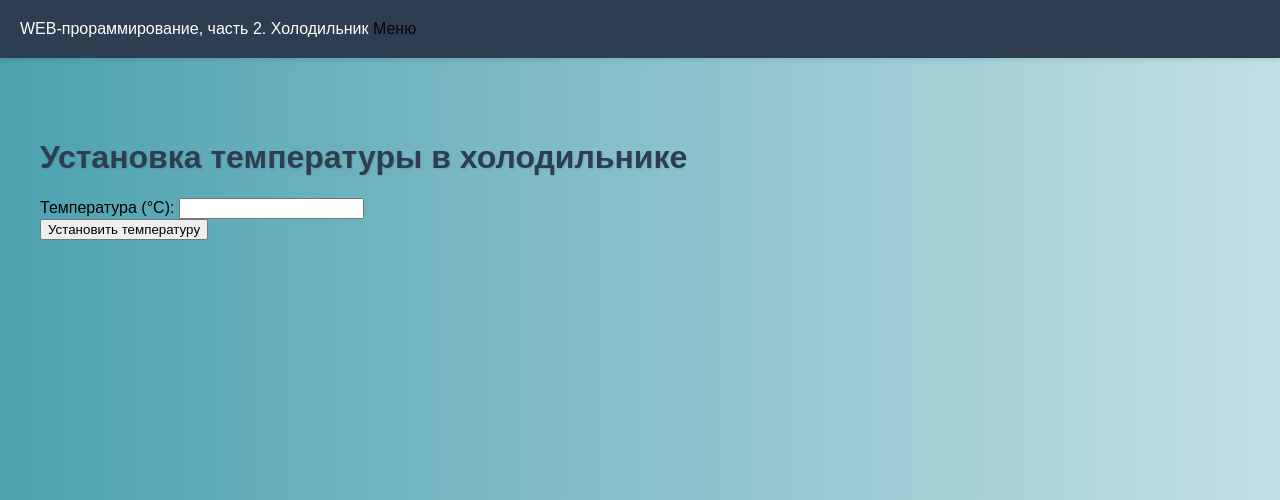
After one commit to mariakhmeleva/web--programming-labs-2, a Flask app: page /lab4/fridge in a window 1280 px wide. The commit adds this page. Shown: the top 500 px of the page. Run offline with Flask 3, Linux system fonts and the light colour scheme.

Commit message:
Холодильник

```diff
--- a/lab4.py
+++ b/lab4.py
@@ -153,3 +153,31 @@ def login():
 
     error = 'Неверные логин и/или пароль'
     return render_template('lab4/login.html', error=error, authorized=False, login=login)
+
+@lab4.route('/lab4/fridge', methods=['GET', 'POST'])
+def fridge():
+    message = ""
+    snowflakes = 0
+
+    if request.method == 'POST':
+        try:
+            temperature = float(request.form.get('temperature', '').strip())
+        except ValueError:
+            message = "Ошибка: не задана температура"
+            return render_template('lab4/fridge.html', message=message, snowflakes=snowflakes)
+
+        if temperature < -12:
+            message = "Не удалось установить температуру — слишком низкое значение"
+        elif temperature > -1:
+            message = "Не удалось установить температуру — слишком высокое значение"
+        elif -12 <= temperature <= -9:
+            message = f"Установлена температура: {temperature}°С"
+            snowflakes = 3
+        elif -8 <= temperature <= -5:
+            message = f"Установлена температура: {temperature}°С"
+            snowflakes = 2
+        elif -4 <= temperature <= -1:
+            message = f"Установлена температура: {temperature}°С"
+            snowflakes = 1
+
+    return render_template('lab4/fridge.html', message=message, snowflakes=snowflakes)
--- /dev/null
+++ b/templates/lab4/fridge.html
@@ -0,0 +1,23 @@
+{% extends "base.html" %}
+
+{% block lab %}Холодильник{% endblock %}
+
+{% block main %}
+    <h1>Установка температуры в холодильнике</h1>
+    <form method="post">
+        <div>
+            <label for="temperature">Температура (°С):</label>
+            <input type="text" id="temperature" name="temperature">
+        </div>
+        <button type="submit">Установить температуру</button>
+    </form>
+
+    <div style="margin-top: 20px; color: blue;">
+        {% if message %}
+            <p>{{ message }}</p>
+            {% for i in range(snowflakes) %}
+                <span>❄️</span>
+            {% endfor %}
+        {% endif %}
+    </div>
+{% endblock %}
--- a/templates/lab4/lab4.html
+++ b/templates/lab4/lab4.html
@@ -19,5 +19,7 @@
         <li><a href="/lab4/tree">Счетчик деревьев</a></li>
 
         <li><a href="/lab4/login">Авторизация</a></li>
+
+        <li><a href="/lab4/fridge">Холодильник</a></li>
     </ol>
 {% endblock %}
```
